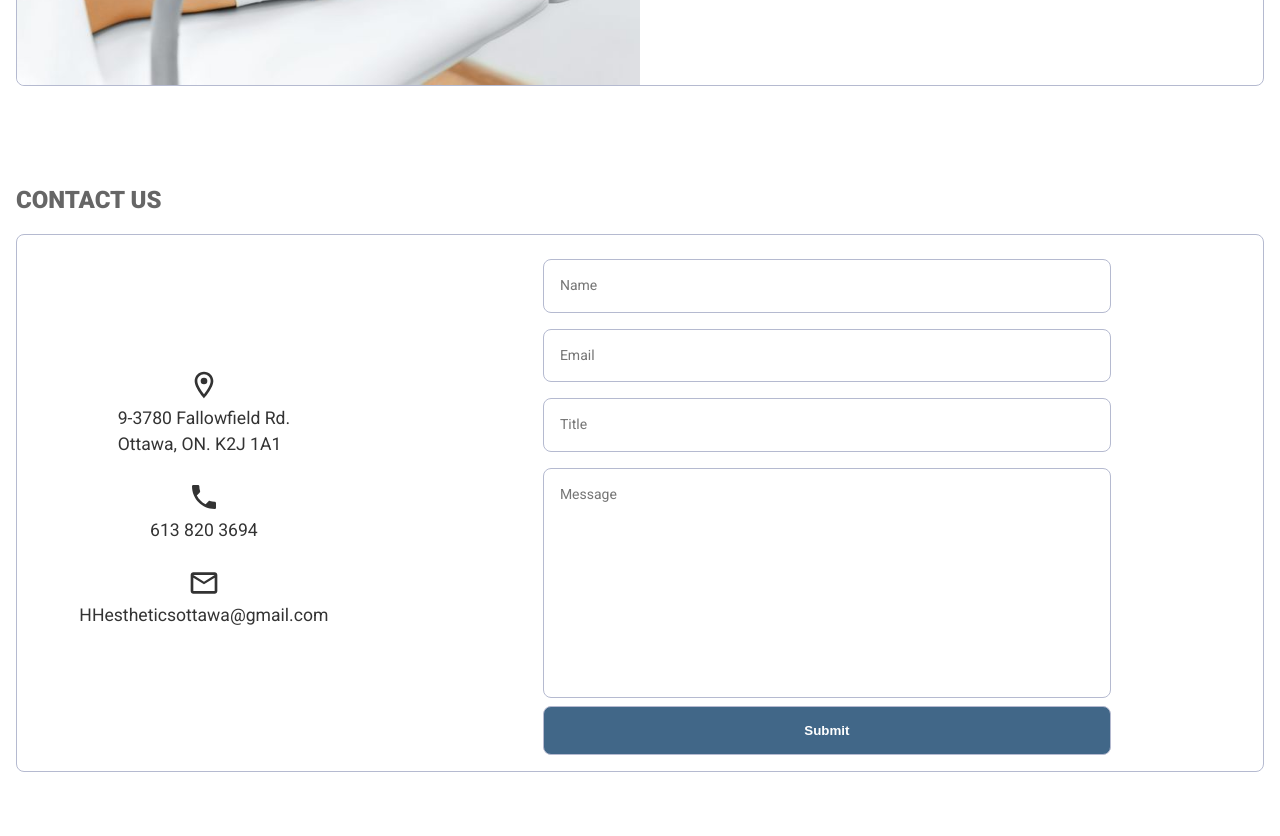
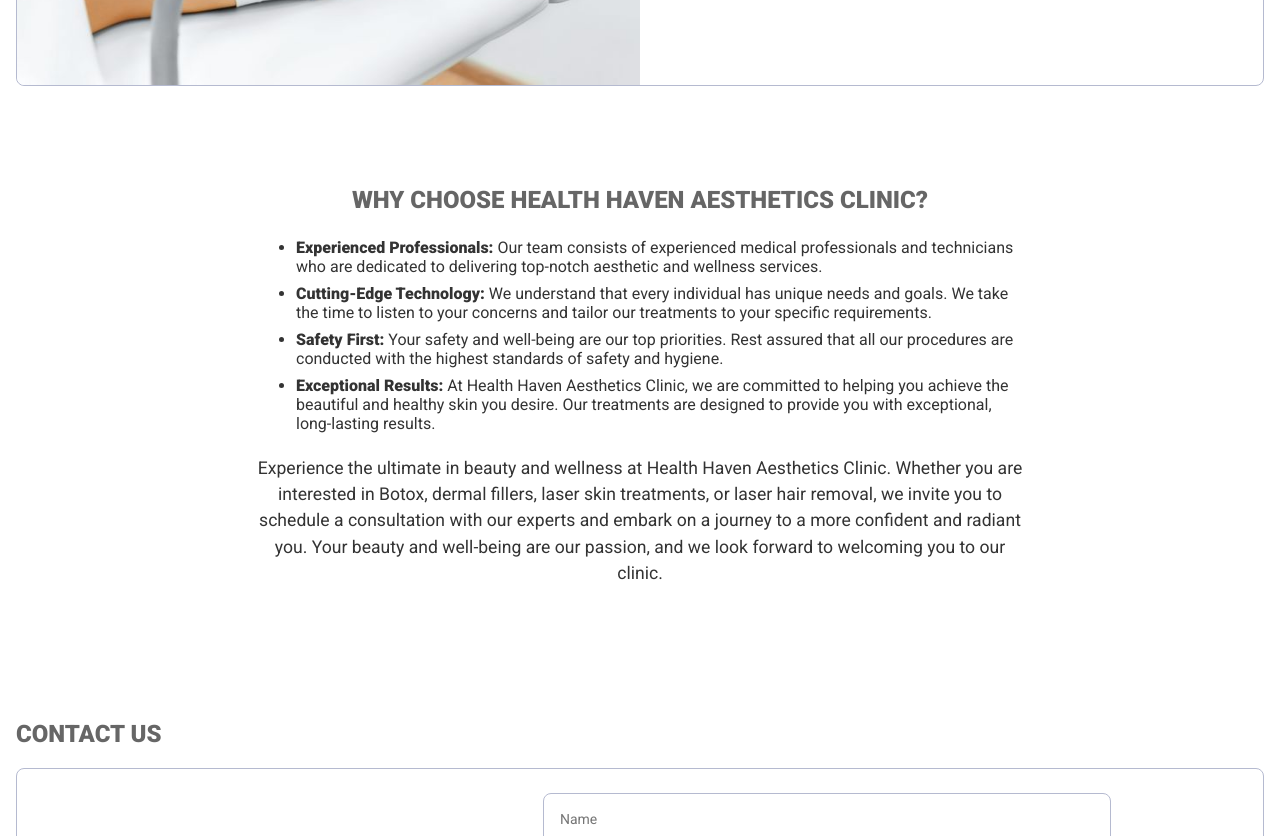
Before and after one commit to LaithAlwani/hh-aesthetics, a Next.js app: page / in a window 1280 px wide. Shown: the part 2000-2836 px from the top of the page. Built offline with nearby package versions, Linux system fonts and the light colour scheme; no server answers.

Commit message:
why choose section

```diff
--- a/components/About.jsx
+++ b/components/About.jsx
@@ -1,12 +1,12 @@
 export default function About() {
   return (
-    <div className="about section" id="about">
+    <div className="small-container section" id="about">
       <h2>About</h2>
       <p>
         At Health Haven Aesthetics Clinic, with over 15 years of experience, we are passionately
         committed to helping you achieve your beauty and wellness goals. Our state-of-the-art
         facility offers a comprehensive range of services designed to enhance your natural beauty
-        and rejuvenate your skin. Whether you&apos;re looking for subtle enhancements with Botox and
+        and rejuvenate your skin. Whether you are looking for subtle enhancements with Botox and
         dermal fillers, advanced laser skin treatments, or permanent hair reduction through laser
         hair removal, our experienced team is here to provide you with personalized care and
         exceptional results.
--- a/components/Services.jsx
+++ b/components/Services.jsx
@@ -25,7 +25,7 @@ export default function Services() {
           <h3>LASER SKIN TREATMENTS</h3>
           <p>
             Our clinic offers a wide range of laser skin treatments to address various skin
-            concerns. Whether you&apos;re seeking to rejuvenate your skin&apos;s texture, reduce acne scars,
+            concerns. Whether you are seeking to rejuvenate your skin&apos;s texture, reduce acne scars,
             eliminate sun damage, or even out your skin tone, our advanced laser therapies can help
             you achieve your desired results. Our team of skilled practitioners uses cutting-edge
             technology and a personalized approach to provide safe and effective treatments that
--- /dev/null
+++ b/components/WhyChoose.jsx
@@ -0,0 +1,38 @@
+import React from "react";
+
+export const WhyChoose = () => {
+  return (
+    <div className="small-container section">
+      <h2>Why Choose Health Haven Aesthetics Clinic?</h2>
+      <ul>
+        <li>
+          <strong>Experienced Professionals:</strong> Our team consists of experienced medical
+          professionals and technicians who are dedicated to delivering top-notch aesthetic and
+          wellness services.
+        </li>
+        <li>
+          <strong>Cutting-Edge Technology:</strong> We understand that every individual has unique
+          needs and goals. We take the time to listen to your concerns and tailor our treatments to
+          your specific requirements.
+        </li>
+        <li>
+          <strong>Safety First:</strong> Your safety and well-being are our top priorities. Rest
+          assured that all our procedures are conducted with the highest standards of safety and
+          hygiene.
+        </li>
+        <li>
+          <strong>Exceptional Results:</strong> At Health Haven Aesthetics Clinic, we are committed
+          to helping you achieve the beautiful and healthy skin you desire. Our treatments are
+          designed to provide you with exceptional, long-lasting results.
+        </li>
+      </ul>
+      <p>
+        Experience the ultimate in beauty and wellness at Health Haven Aesthetics Clinic. Whether
+        you are interested in Botox, dermal fillers, laser skin treatments, or laser hair removal, we
+        invite you to schedule a consultation with our experts and embark on a journey to a more
+        confident and radiant you. Your beauty and well-being are our passion, and we look forward
+        to welcoming you to our clinic.
+      </p>
+    </div>
+  );
+};
--- a/pages/index.js
+++ b/pages/index.js
@@ -5,6 +5,7 @@ import Contact from "../components/Contact";
 import Navbar from "../components/Navbar";
 import { Banner } from "../components/Banner";
 import { Toaster } from "react-hot-toast";
+import { WhyChoose } from "../components/WhyChoose";
 
 export default function Home() {
   return (
@@ -32,6 +33,7 @@ export default function Home() {
         <About />
         <hr />
         <Services />
+        <WhyChoose />
         <Contact />
       </main>
       <footer>
--- a/styles/home.css
+++ b/styles/home.css
@@ -132,11 +132,15 @@ nav .open-nav {
 /*banner ends*/
 
 /*About*/
-.about {
+.small-container {
   max-width: 768px;
   margin-inline: auto;
   text-align: center;
   margin-bottom: 2rem;
+}
+
+.small-container ul{
+  text-align: left;
 }
 
 /*About Ends*/
```
